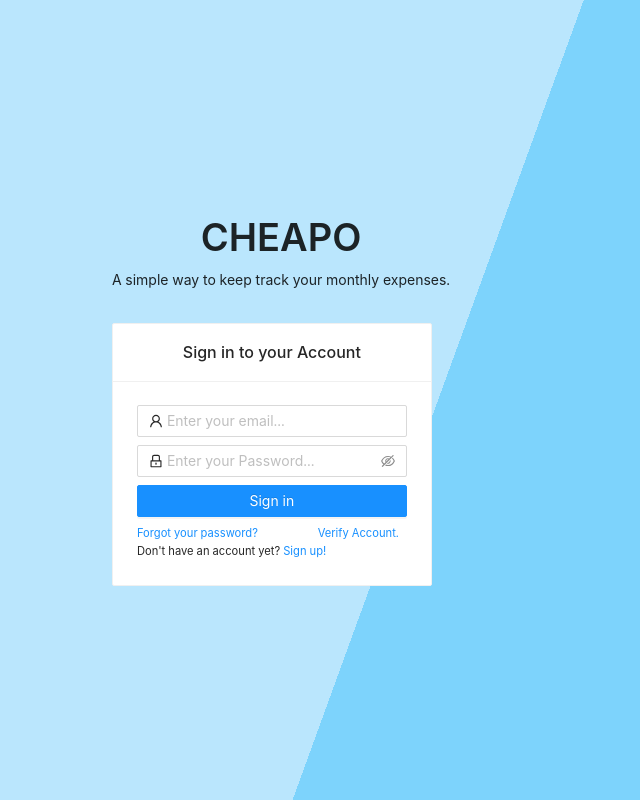
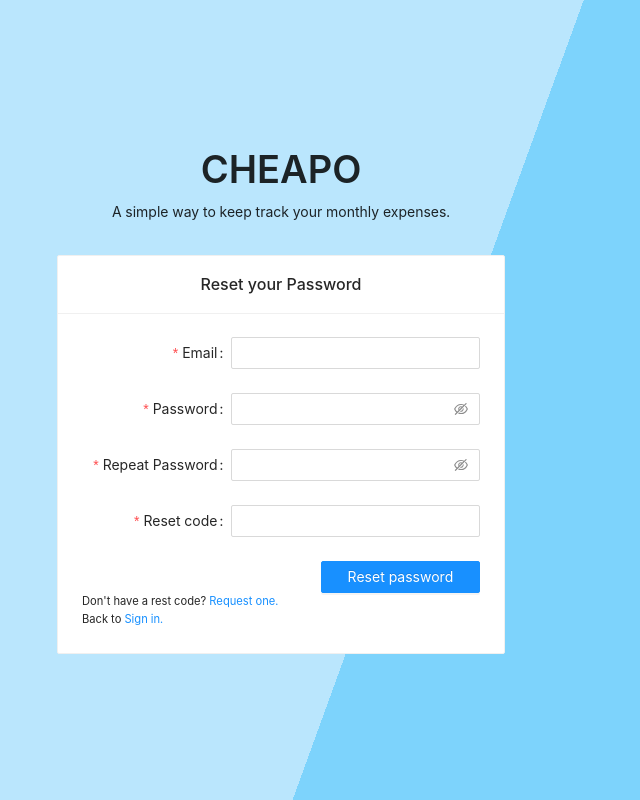
Before and after one commit to mhtros/cheapo-react-client, a React (Create React App) app: page /reset-password in a window 1280 px wide. Shown: the whole page, without its empty margins (359-999 px from the left). Built offline with nearby package versions, Linux system fonts and the light colour scheme.

Commit message:
Extract reset password page out of forgot password

```diff
--- /dev/null
+++ b/src/pages/authentication/ResetPassword.js
@@ -0,0 +1,100 @@
+import { Button, Card, Form, Input, Typography } from "antd";
+import { useState } from "react";
+import { Link, useNavigate } from "react-router-dom";
+import { apiUri } from "../../appsettings";
+import displayError from "../../helpers/display-exception-error";
+import { successToast } from "../../helpers/toasts";
+
+const { Text } = Typography;
+
+const RestPassword = () => {
+  const navigate = useNavigate();
+  const [loading, setLoading] = useState(false);
+
+  const resetPasswordHandler = async (values) => {
+    setLoading(true);
+
+    try {
+      const url = `${apiUri}/authentication/reset-password`;
+      var response = await fetch(url, {
+        method: "POST",
+        headers: {
+          "Content-Type": "application/json",
+        },
+        body: JSON.stringify({
+          email: values.email,
+          password: values.password,
+          ConfirmPassword: values.repeatPassword,
+          code: values.code,
+        }),
+      });
+
+      if (!response.ok) throw await response.json();
+
+      successToast("Password successfully changed!");
+      navigate("/sign-in");
+    } catch (ex) {
+      setLoading(false);
+      displayError(ex);
+    }
+  };
+
+  return (
+    <Card
+      title="Reset your Password"
+      style={{ minWidth: "20rem", textAlign: "center" }}
+    >
+      <Form
+        labelCol={{ span: 9 }}
+        style={{ textAlign: "left" }}
+        onFinish={resetPasswordHandler}
+      >
+        <Form.Item label="Email" name="email" rules={[{ required: true }]}>
+          <Input />
+        </Form.Item>
+
+        <Form.Item
+          label="Password"
+          name="password"
+          rules={[{ required: true }]}
+        >
+          <Input.Password />
+        </Form.Item>
+
+        <Form.Item
+          label="Repeat Password"
+          name="repeatPassword"
+          rules={[{ required: true }]}
+        >
+          <Input.Password />
+        </Form.Item>
+
+        <Form.Item label="Reset code" name="code" rules={[{ required: true }]}>
+          <Input />
+        </Form.Item>
+
+        <div style={{ display: "flex", flexDirection: "row-reverse" }}>
+          <Button
+            style={{ width: "40%" }}
+            loading={loading}
+            type="primary"
+            htmlType="submit"
+          >
+            Reset password
+          </Button>
+        </div>
+
+        <div style={{ fontSize: "0.7rem" }}>
+          <div>
+            <Text>Don't have a rest code?</Text>
+            <Link to="/forgot-password"> Request one.</Link>
+          </div>
+          <Text>Back to</Text>
+          <Link to="/sign-in"> Sign in.</Link>
+        </div>
+      </Form>
+    </Card>
+  );
+};
+
+export default RestPassword;
--- a/src/pages/authentication/forgot-password/ForgotPassword.js
+++ b/src/pages/authentication/forgot-password/ForgotPassword.js
@@ -44,7 +44,7 @@ const ForgotPassword = () => {
       title={
         <Text>
           Forgot your password
-          <Tooltip title="Sends a request code email">
+          <Tooltip title="Sends a reset code to your email.">
             {" "}
             <InfoCircleOutlined style={{ color: "#666" }} />
           </Tooltip>
--- a/src/pages/routes/UnauthorizeRoutes.js
+++ b/src/pages/routes/UnauthorizeRoutes.js
@@ -1,5 +1,6 @@
 import { Route, Routes } from "react-router-dom";
 import ForgotPassword from "../authentication/forgot-password/ForgotPassword";
+import ResetPassword from "../authentication/ResetPassword";
 import Signin from "../authentication/signin/Signin";
 import Signup from "../authentication/signup/Signup";
 import VerifyAccount from "../authentication/verify-account/VerifyAccount";
@@ -10,6 +11,7 @@ const UnauthorizeRoutes = () => (
     <Route path="/sign-up" element={<Signup />} />
     <Route path="/verify-account" element={<VerifyAccount />} />
     <Route path="/forgot-password" element={<ForgotPassword />} />
+    <Route path="/reset-password" element={<ResetPassword />} />
     {/* Fall back routes */}
     <Route path="*" element={<Signin />} />
   </Routes>
```
